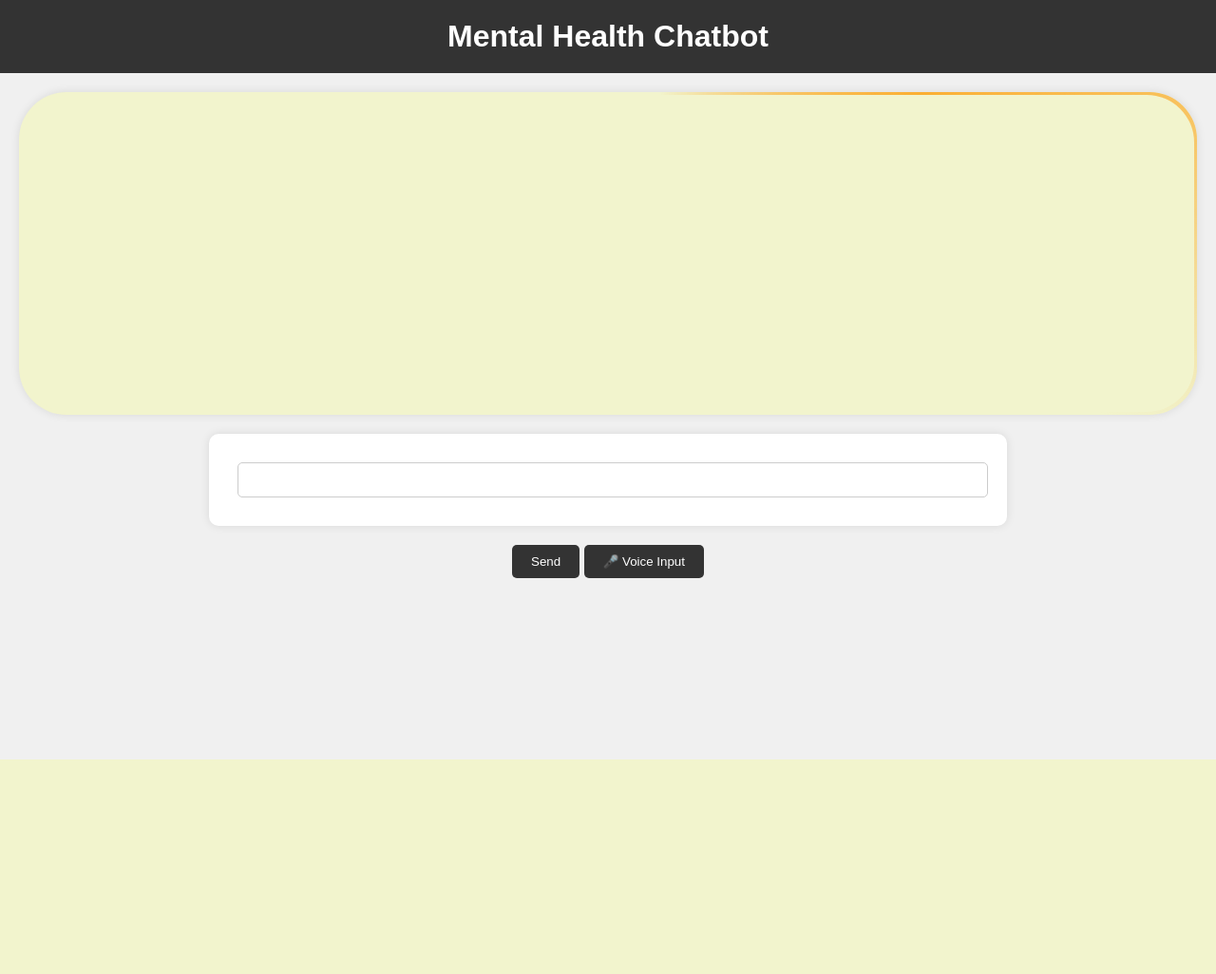
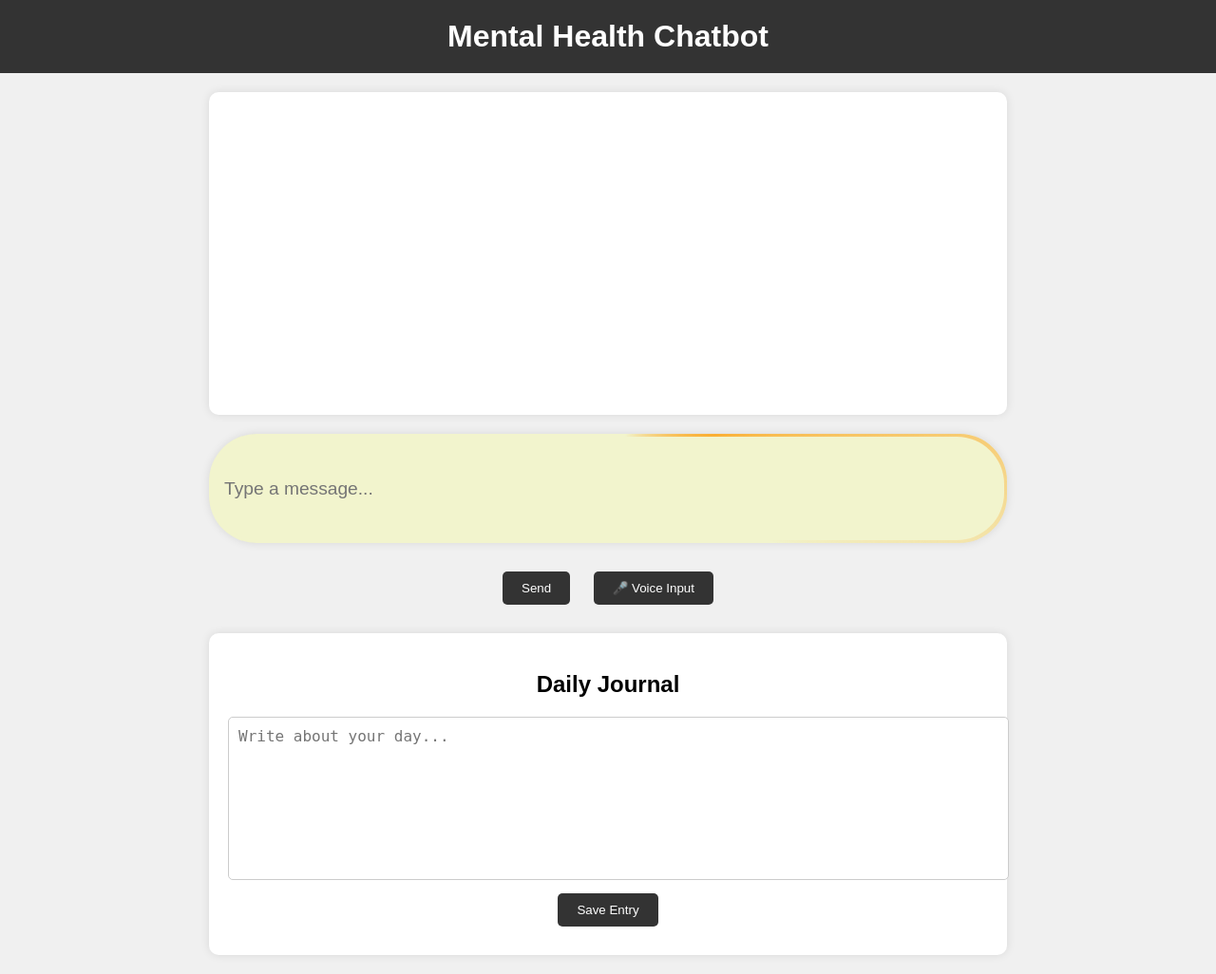
Before and after one commit to vishisaini/Mental-Health-ChatBot, a Flask app: page / in a window 1280 px wide. Shown: the whole page at 95% size. Before the commit the page ends 800 px from the top, so only its background shows below. Run offline with Flask 3, Linux system fonts and the light colour scheme.

Commit message:
all updated and working

```diff
--- a/app.py
+++ b/app.py
@@ -4,12 +4,15 @@ import os
 import speech_recognition as sr
 import sqlite3
 from textblob import TextBlob
+from datetime import datetime
 
 app = Flask(__name__)
 app.secret_key = "secret123"  # For session storage
 
 # Initialize AIML Kernel
 kernel = aiml.Kernel()
+
+# Load AIML files
 if os.path.isfile("bot_brain.brn"):
     kernel.bootstrap(brainFile="bot_brain.brn")
 else:
@@ -17,8 +20,9 @@ else:
     kernel.respond("load aiml b")
     kernel.saveBrain("bot_brain.brn")
 
-# Initialize database
+# Initialize database for chat history and journal entries
 DB_FILE = "chat_history.db"
+
 def init_db():
     conn = sqlite3.connect(DB_FILE)
     cursor = conn.cursor()
@@ -30,23 +34,32 @@ def init_db():
             stress_level TEXT
         )
     ''')
+    cursor.execute('''
+        CREATE TABLE IF NOT EXISTS journal (
+            id INTEGER PRIMARY KEY AUTOINCREMENT,
+            entry TEXT,
+            timestamp DATETIME DEFAULT CURRENT_TIMESTAMP
+        )
+    ''')
     conn.commit()
     conn.close()
 
 init_db()
 
-# Keywords for stress detection
+# Keywords for stress level detection
 CASUAL_WORDS = {"hello", "hi", "good", "thanks", "okay"}
 STRESS_WORDS = {"stressed", "anxious", "scored bad", "worried", "sad"}
 CRISIS_WORDS = {"die", "suicide", "kill myself", "end my life", "want to die"}
 
 def detect_stress_level(user_message):
     words = set(user_message.lower().split())
+
     if any(word in words for word in CRISIS_WORDS):
         return "CRISIS"
     elif any(word in words for word in STRESS_WORDS):
         return "STRESS"
-    return "NEUTRAL"
+    else:
+        return "NEUTRAL"
 
 def analyze_sentiment(text):
     sentiment = TextBlob(text).sentiment.polarity
@@ -54,7 +67,8 @@ def analyze_sentiment(text):
         return "CRISIS"
     elif sentiment < 0:
         return "STRESS"
-    return "NEUTRAL"
+    else:
+        return "NEUTRAL"
 
 def save_chat_history(user_message, bot_response, stress_level):
     conn = sqlite3.connect(DB_FILE)
@@ -64,18 +78,43 @@ def save_chat_history(user_message, bot_response, stress_level):
     conn.commit()
     conn.close()
 
+def save_journal_entry(entry):
+    conn = sqlite3.connect(DB_FILE)
+    cursor = conn.cursor()
+    cursor.execute("INSERT INTO journal (entry) VALUES (?)", (entry,))
+    conn.commit()
+    conn.close()
+
+def speech_to_text(audio_file_path):
+    recognizer = sr.Recognizer()
+    with sr.AudioFile(audio_file_path) as source:
+        audio = recognizer.record(source)
+
+    try:
+        text = recognizer.recognize_google(audio)
+        return text
+    except sr.UnknownValueError:
+        return "Sorry, I couldn't understand the audio."
+    except sr.RequestError:
+        return "Speech recognition service unavailable."
+
 def recognize_speech():
     recognizer = sr.Recognizer()
     with sr.Microphone() as source:
         print("Listening...")
-        recognizer.adjust_for_ambient_noise(source)
-        audio = recognizer.listen(source)
+        recognizer.adjust_for_ambient_noise(source)  # Adjusts for background noise
+        audio = recognizer.listen(source)  # Captures audio
+
     try:
-        return recognizer.recognize_google(audio)
+        text = recognizer.recognize_google(audio)  # Converts speech to text
+        print(f"You said: {text}")
+        return text
     except sr.UnknownValueError:
-        return "Sorry, I couldn't understand."
+        print("Sorry, I couldn't understand.")
+        return ""
     except sr.RequestError:
-        return "Speech recognition service unavailable."
+        print("Speech recognition service is unavailable.")
+        return ""
 
 @app.route("/")
 def home():
@@ -84,6 +123,30 @@ def home():
 @app.route("/get", methods=["POST"])
 def chat():
     user_message = request.json.get("message")
+
+    # Detect stress level using both keyword matching & NLP sentiment analysis
+    keyword_stress = detect_stress_level(user_message)
+    sentiment_stress = analyze_sentiment(user_message)
+    stress_level = max(keyword_stress, sentiment_stress, key=lambda x: ["NEUTRAL", "STRESS", "CRISIS"].index(x))
+
+    # Generate bot response based on stress level
+    if stress_level == "CRISIS":
+        bot_response = "I'm really sorry you're feeling this way. 💙 You're not alone. Please talk to someone you trust or seek professional help."
+    elif stress_level == "STRESS":
+        bot_response = "I understand that you're feeling stressed. Take a deep breath. Do you want to share what's on your mind?"
+    else:
+        bot_response = kernel.respond(user_message)
+
+    save_chat_history(user_message, bot_response, stress_level)
+
+    return jsonify({"response": bot_response, "stress_level": stress_level})
+
+@app.route("/voice-input", methods=["POST"])
+def voice_chat():
+    audio_file_path = request.json.get("audio_file_path")
+    user_message = speech_to_text(audio_file_path)
+
+    # Detect mood and generate response
     keyword_stress = detect_stress_level(user_message)
     sentiment_stress = analyze_sentiment(user_message)
     stress_level = max(keyword_stress, sentiment_stress, key=lambda x: ["NEUTRAL", "STRESS", "CRISIS"].index(x))
@@ -96,23 +159,7 @@ def chat():
         bot_response = kernel.respond(user_message)
 
     save_chat_history(user_message, bot_response, stress_level)
-    return jsonify({"response": bot_response, "stress_level": stress_level})
 
-@app.route("/live-voice", methods=["POST"])
-def live_voice_chat():
-    user_message = recognize_speech()
-    keyword_stress = detect_stress_level(user_message)
-    sentiment_stress = analyze_sentiment(user_message)
-    stress_level = max(keyword_stress, sentiment_stress, key=lambda x: ["NEUTRAL", "STRESS", "CRISIS"].index(x))
-
-    if stress_level == "CRISIS":
-        bot_response = "You're not alone. Please reach out to someone you trust."
-    elif stress_level == "STRESS":
-        bot_response = "Take a deep breath. Want to talk about it?"
-    else:
-        bot_response = kernel.respond(user_message)
-
-    save_chat_history(user_message, bot_response, stress_level)
     return jsonify({"response": bot_response, "stress_level": stress_level, "transcribed_text": user_message})
 
 @app.route("/history")
@@ -124,5 +171,20 @@ def chat_history():
     conn.close()
     return jsonify({"history": history})
 
+@app.route("/journal", methods=["POST"])
+def journal():
+    entry = request.json.get("entry")
+    save_journal_entry(entry)
+    return jsonify({"message": "Journal entry saved successfully!"})
+
+@app.route("/journal/history")
+def journal_history():
+    conn = sqlite3.connect(DB_FILE)
+    cursor = conn.cursor()
+    cursor.execute("SELECT * FROM journal ORDER BY timestamp DESC")
+    history = cursor.fetchall()
+    conn.close()
+    return jsonify({"journal_history": history})
+
 if __name__ == "__main__":
     app.run(debug=True)
--- a/templates/chat.html
+++ b/templates/chat.html
@@ -20,7 +20,7 @@
             padding: 20px 0;
         }
 
-
+        /* Chatbox styling */
         #chatbox {
             margin: 20px auto;
             width: 80%;
@@ -29,25 +29,41 @@
             border-radius: 10px;
             padding: 20px;
             box-shadow: 0 0 10px rgba(0, 0, 0, 0.1);
+            min-height: 300px;
+            max-height: 400px;
+            overflow-y: auto;
+            text-align: left;
         }
+
+        /* User and bot message styles */
+        .user-message {
+            text-align: right;
+            color: blue;
+        }
+
+        .bot-message {
+            text-align: left;
+            color: black;
+        }
+
+        .stress-level {
+            font-weight: bold;
+        }
+
+        /* Input field and buttons */
         .fancy {
             text-align: left;
             padding: 20px;
-            margin: 20px;
+            margin: 20px auto;
             background-color: white;
-
             box-shadow: 0 0 10px rgba(0, 0, 0, 0.1);
-            min-height: 300px;
             --offset: 3px;
-
-
-
             background: rgb(242, 244, 205);
             border-radius: 50px;
             position: relative;
             height: 75px;
-            width: 1200px;
-            max-width: 100%;
+            width: 80%;
+            max-width: 800px;
             overflow: hidden;
         }
 
@@ -78,29 +94,19 @@
         .fancy input {
             background: transparent;
             color: black;
-            font-size: 1.5rem;
+            font-size: 1.2rem;
             position: absolute;
             inset: 0;
             z-index: 10;
-            padding: 1.5rem;
+            padding: 1rem;
+            width: 100%;
+            border: none;
+            outline: none;
         }
 
         @keyframes rotate {
-            from {
-                transform: translate(-50%, -50%) scale(1.4) rotate(0turn);
-            }
-
-            to {
-                transform: translate(-50%, -50%) scale(1.4) rotate(1turn);
-            }
-        }
-
-        input[type="text"] {
-            padding: 10px;
-            border: 1px solid #ccc;
-            border-radius: 5px;
-            margin: 10px;
-            width: 96%;
+            from { transform: translate(-50%, -50%) scale(1.4) rotate(0turn); }
+            to { transform: translate(-50%, -50%) scale(1.4) rotate(1turn); }
         }
 
         button {
@@ -110,24 +116,73 @@
             background-color: #333;
             color: white;
             cursor: pointer;
+            margin: 10px;
         }
 
         button:hover {
             background-color: #555;
         }
 
-        p {
-            margin: 10px 0;
+        /* Journal styling */
+        #journal {
+            margin: 20px auto;
+            width: 80%;
+            max-width: 800px;
+            background-color: #fff;
+            border-radius: 10px;
+            padding: 20px;
+            box-shadow: 0 0 10px rgba(0, 0, 0, 0.1);
         }
 
+        textarea {
+            width: 100%;
+            height: 150px;
+            border: 1px solid #ccc;
+            border-radius: 5px;
+            padding: 10px;
+            font-size: 1rem;
+            resize: none;
+        }
     </style>
 </head>
 <body>
+    <h1>Mental Health Chatbot</h1>
+
+    <!-- Chatbox where messages appear -->
+    <div id="chatbox"></div>
+
+    <!-- Input field for user messages -->
+    <div class="fancy">
+        <input type="text" id="user-input" placeholder="Type a message...">
+    </div>
+
+    <!-- Buttons for sending message and voice input -->
+    <button onclick="sendMessage()">Send</button>
+    <button onclick="startListening()">🎤 Voice Input</button>
+
+    <!-- Journal Feature -->
+    <div id="journal">
+        <h2>Daily Journal</h2>
+        <textarea id="journal-entry" placeholder="Write about your day..."></textarea>
+        <button onclick="saveJournal()">Save Entry</button>
+    </div>
+
     <script>
         async function sendMessage() {
-            let userMessage = document.getElementById("user-input").value;
+            let userMessage = document.getElementById("user-input").value.trim();
             if (!userMessage) return;
 
+            let chatbox = document.getElementById("chatbox");
+
+            // Append user message
+            chatbox.innerHTML += `
+                <p class="user-message"><b>You:</b> ${userMessage}</p>
+            `;
+
+            // Clear input field
+            document.getElementById("user-input").value = "";
+
+            // Fetch bot response
             let response = await fetch("/get", {
                 method: "POST",
                 headers: { "Content-Type": "application/json" },
@@ -145,12 +200,16 @@
                 "neutral": "gray"
             };
 
-            document.getElementById("chatbox").innerHTML += `
-                <p><b>You:</b> ${userMessage}</p>
-                <p><b>Bot:</b> ${data.response}</p>
-                <p style="color:${stressColor[data.stress_level]};">Stress Level: ${data.stress_level.toUpperCase()}</p>
+            // Append bot response
+            chatbox.innerHTML += `
+                <p class="bot-message"><b>Bot:</b> ${data.response || "I'm ready to help you"}</p>
+                <p class="stress-level" style="color:${stressColor[data.stress_level] || "gray"};">
+                    <b>Stress Level:</b> ${data.stress_level ? data.stress_level.toUpperCase() : "UNKNOWN"}
+                </p>
             `;
-            document.getElementById("user-input").value = "";
+
+            // Scroll to latest message
+            chatbox.scrollTop = chatbox.scrollHeight;
         }
 
         function startListening() {
@@ -164,14 +223,22 @@
                 sendMessage();
             };
         }
+
+        function saveJournal() {
+            let entry = document.getElementById("journal-entry").value.trim();
+            if (!entry) return alert("Journal entry cannot be empty!");
+
+            localStorage.setItem("journal", entry);
+            alert("Journal entry saved!");
+        }
+
+        // Load saved journal entry on page load
+        window.onload = function() {
+            let savedEntry = localStorage.getItem("journal");
+            if (savedEntry) {
+                document.getElementById("journal-entry").value = savedEntry;
+            }
+        };
     </script>
-
-
-    <h1>Mental Health Chatbot</h1>
-
-    <div class="fancy"></div>
-    <div id="chatbox"><input type="text"  /></div>
-    <button onclick="sendMessage()">Send</button>
-    <button onclick="startListening()">🎤 Voice Input</button>
 </body>
 </html>
```
Also changed, not shown: templates/index.html (+43 -7 lines), chat_history.db. Lines whose indentation alone changed are shown as unchanged.
